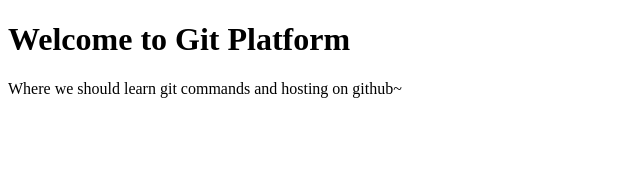
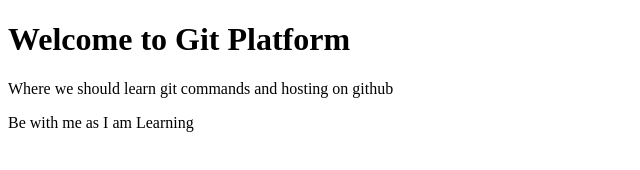
Before and after one commit to bernardguwa-ICT/GitPractice, a plain HTML site: page index.html in a window 1280 px wide. Shown: the whole page, without its empty margins (0-640 px from the left). Drawn offline with Linux system fonts and the light colour scheme.

```diff
--- a/index.html
+++ b/index.html
@@ -9,6 +9,7 @@
     <h1>
         Welcome to Git Platform
     </h1>
-    <p>Where we should learn git commands and hosting on github~</p>
+    <p>Where we should learn git commands and hosting on github</p>
+    <p>Be with me as I am Learning</p>
 </body>
 </html>
```
